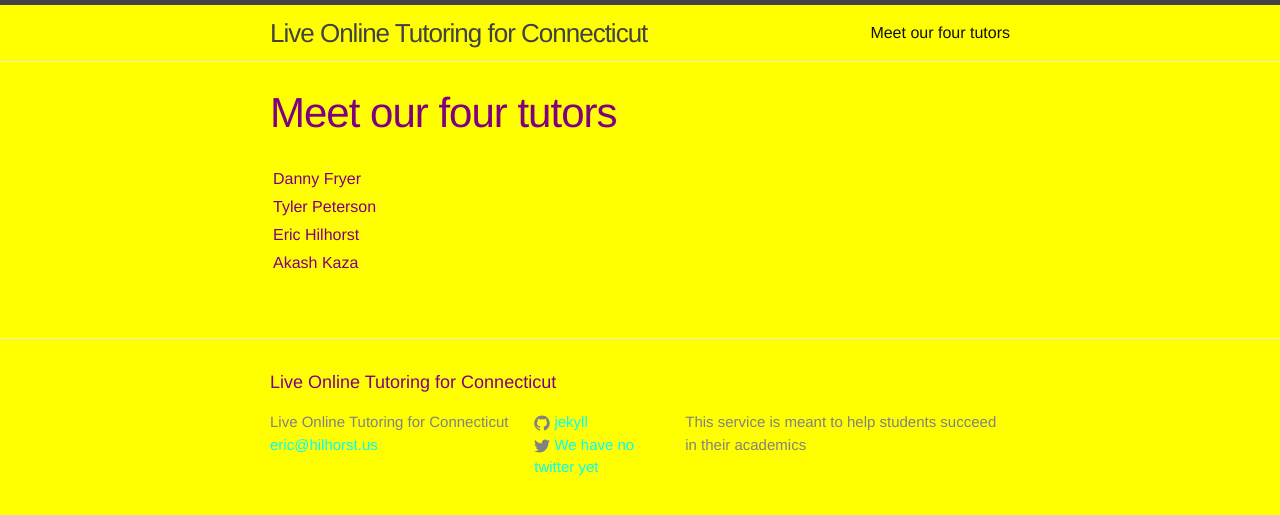
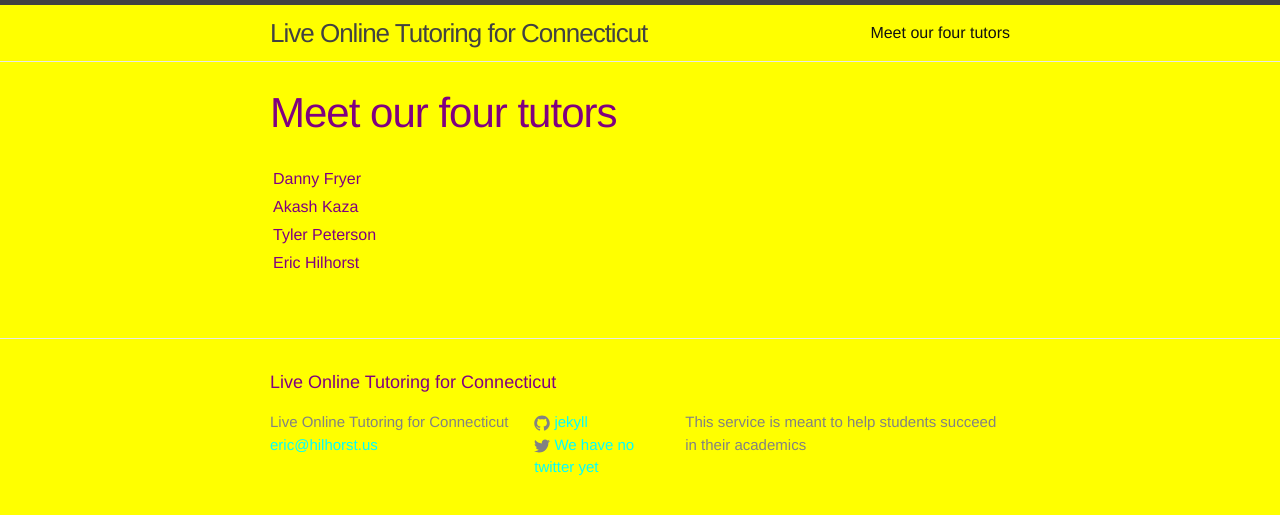
Before and after one commit to pepe454/pepe454.github.io, a Jekyll site: the page built from about.md, in a window 1280 px wide. Shown: the top 515 px of the page. Built offline with Jekyll 4.4.1, drawn with Linux system fonts in a browser that asks for light colours.

Commit message:
Update about.md

```diff
--- a/about.md
+++ b/about.md
@@ -8,12 +8,12 @@ permalink: /about/
     <td>Danny Fryer</td>
   </tr>
   <tr>
+    <td>Akash Kaza</td>
+  </tr>
+  <tr>
     <td>Tyler Peterson</td>
   </tr>
   <tr>
     <td>Eric Hilhorst</td>
   </tr>
-  <tr>
-    <td>Akash Kaza</td>
-  </tr>
 </table>
```
